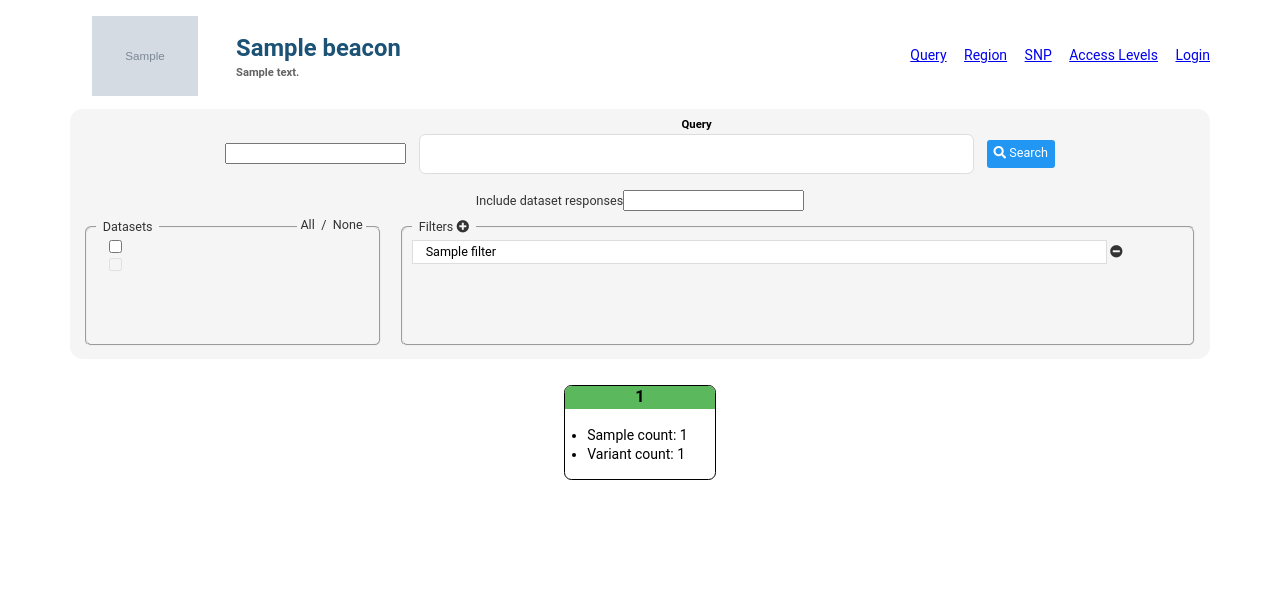
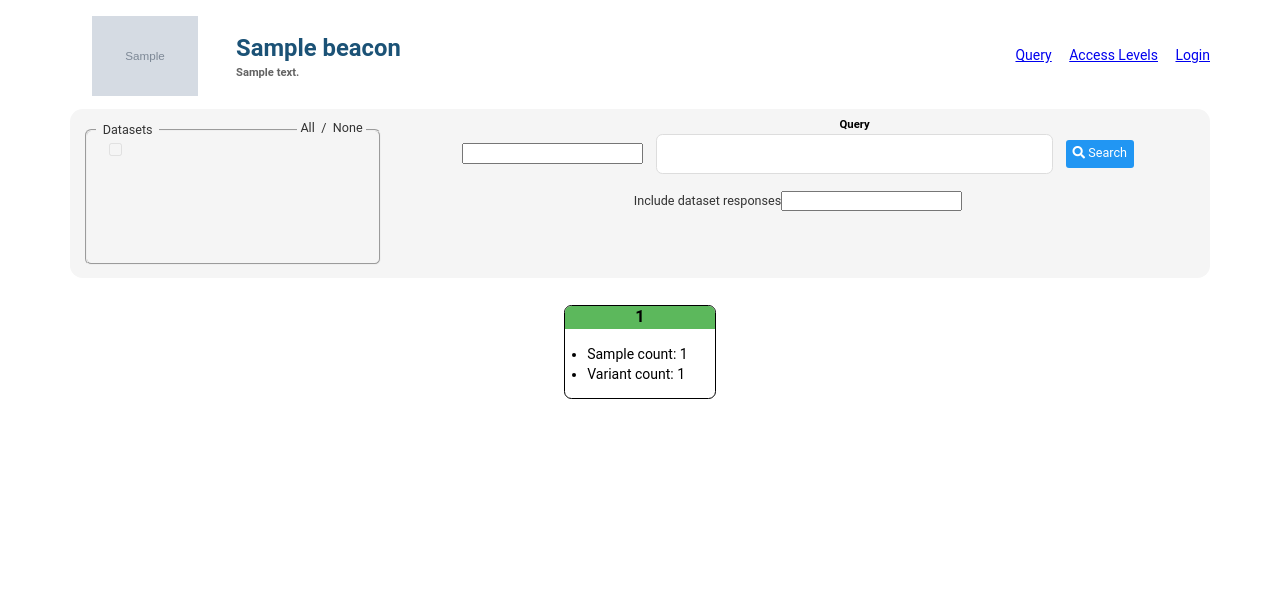
Before and after one commit to EGA-archive/beacon-ui, a Django app: template templates/index.html in a window 1280 px wide. Shown: the top 599 px of the page. Run offline with Django 3.2, Linux system fonts and the light colour scheme; the template is opened without the code that fills it: most values are stand-ins (such as "Sample title", 1, 10 or a date in 2020); grey boxes marked "Sample" are stand-in pictures; form fields are guessed from the names that the template uses; some libraries are stand-ins or nearby versions.

Commit message:
Making a version for EGA 1.1.0 and 2.0

```diff
--- a/beaconui/urls.py
+++ b/beaconui/urls.py
@@ -1,13 +1,11 @@
 from django.urls import path
 from django.views.generic import TemplateView
 
-from .views import BeaconQueryView, BeaconGenomicRegionView, BeaconGenomicSNPView, BeaconAccessLevelsView, BeaconHistoryView
+from .views import BeaconQueryView, BeaconAccessLevelsView, BeaconHistoryView
 from .auth import BeaconLoginView, BeaconLogoutView
 
 urlpatterns = [
     path('', BeaconQueryView.as_view(), name='query'),
-    path('genomic-region', BeaconGenomicRegionView.as_view(), name='genomic-region'),
-    path('genomic-snp', BeaconGenomicSNPView.as_view(), name='genomic-snp'),
     path('history/<int:index>', BeaconHistoryView.as_view(), name='history'),
     path('access-levels', BeaconAccessLevelsView.as_view(), name='levels'),
     path('login', BeaconLoginView.as_view(), name='login'),
--- a/static/scss/_base.scss
+++ b/static/scss/_base.scss
@@ -29,15 +29,15 @@ body {
       align-items:center;
       grid-column-gap:1rem;
 
-
       > a {
 	  grid-area:icon;
 	  justify-self:center;
-      }
-      img {
-	  max-width:150px;
-	  max-height:80px;
-	  display:block;
+
+	  img {
+	      max-width:150px;
+	      max-height:80px;
+	      display:block;
+	  }
       }
 
       > h1 {
@@ -46,6 +46,8 @@ body {
 	  align-self:end;
 	  margin:0;
 	  font-size:1.7em;
+
+	  a { text-decoration:none; color:inherit; }
       }
 
       > h2 {
--- a/static/scss/_footer.scss
+++ b/static/scss/_footer.scss
@@ -1,6 +1,6 @@
 footer {
 
-    margin-top:1em;
+    margin-top:auto;
     padding:1em;
 
     border-radius:1em 1em 0 0;
--- a/static/scss/_query.scss
+++ b/static/scss/_query.scss
@@ -2,11 +2,10 @@ form#query {
 
     display:grid;
     grid-template-columns: 300px 1fr;
-    grid-template-rows: auto 2rem 8rem auto;
-    grid-template-areas: "search search"
-			 "include-responses include-responses"
-                         "datasets filters"
-                         "errors errors";
+    grid-template-rows: auto auto auto;
+    grid-template-areas: "datasets search"
+			 "datasets include-responses"
+                         "datasets errors";
     justify-items: stretch;
     align-items:stretch;
 
@@ -139,6 +138,9 @@ form#query {
 	display:block;
 	position:relative;
 
+	min-height:8rem;
+	max-height:100%;
+
 	> p {
 	    position:absolute; top:-1.3em; right:1em;
 	    line-height:1em;
--- a/templates/header.html
+++ b/templates/header.html
@@ -1,13 +1,11 @@
 <header>
   <a href="{{ beacon.organization.welcomeUrl }}"><img src="{{ beacon.organization.logoUrl }}" alt="{{ beacon.organization.name }}" /></a>
 
-  <h1>{{ beacon.name|default:'Beacon' }}</h1>
+  <h1><a href="{% url 'query' %}">{{ beacon.name|default:'Beacon' }}</a></h1>
   <h2>{{ beacon.description|safe }}</h2>
 
   <nav>
     <a href="{% url 'query' %}">Query</a>
-    <a href="{% url 'genomic-region' %}">Region</a>
-    <a href="{% url 'genomic-snp' %}">SNP</a>
     <a href="{% url 'levels' %}">Access Levels</a>
     {% if request.session.user %}
     <span>{{ request.session.user.nickname }}</span>
--- a/templates/index.html
+++ b/templates/index.html
@@ -24,10 +24,10 @@
     {% if response %}
 
       {% if response.error %}
-      <main id="results-errors">
+      <section id="results-errors">
 	<p>{{ response.error.errorCode }}</p>
 	<p>{{ response.error.errorMessage }}</p>
-      </main>
+      </section>
       {% else %}
       <main id="results">
 	{% include 'result.html' %}
@@ -50,18 +50,7 @@
       {% for dataset in beacon.datasets %}
       <section>
 	<a href="//ega-archive.org/datasets/{{ dataset.id }}">
-
 	  <span class="label label-{{ dataset.info.accessType|lower }}">{{ dataset.id }}</span>
-
-	  {% comment %}
-	  {% for info in dataset.info %}
-	  {% if info.key == 'accessType' %}
-	  <span class="label label-{{ info.value|lower }}">{{ dataset.id }}</span>
-	  {% endif %}
-	  {% empty %}
-	  {{ dataset.id }}
-	  {% endfor %}
-	  {% endcomment %}
 	</a>
 	<p>{{ dataset.description|default:'-' }}</p>
       </section>
--- a/templates/query.html
+++ b/templates/query.html
@@ -52,38 +52,6 @@
 
       <section>
       {% for d in beacon.datasets %}
-
-	{% for info in d.info %}
-
-	   {% if info.authorized == 'true' %}
-	   <label>
-	     <input type="checkbox" name="datasetIds" value="{{ d.id }}" {% if d.id in selected_datasets %}checked{% endif %}/>
-	     {{ d.id }}{% if d.variantCount %} ({{ d.variantCount }} variant{{ d.variantCount|pluralize }}){% endif %}
-	   </label>
-	   {% endif %}
-
-	   {% if info.key == "authorized" %}
-	   {% if info.value == "true" %}
-	   <label>
-	     <input type="checkbox" name="datasetIds" value="{{ d.id }}" {% if d.id in selected_datasets %}checked{% endif %}/>
-	     {{ d.id }}{% if d.variantCount %} ({{ d.variantCount }} variant{{ d.variantCount|pluralize }}){% endif %}
-	   </label>
-	   {% else %}
-	   <label class="dataset-not-authorized">
-	     <input type="checkbox" disabled name="datasetIds" value="{{ d.id }}" />
-	     {{ d.id }}
-	   </label>
-	   {% endif %}
-	   {% endif %}
-
-	{% empty %}
-	<label>
-	  <input type="checkbox" name="datasetIds" value="{{ d.id }}" {% if d.id in selected_datasets %}checked{% endif %}/>
-	  {{ d.id }}{% if d.variantCount %} ({{ d.variantCount }} variant{{ d.variantCount|pluralize }}){% endif %}
-	</label>
-	{% endfor %}
-
-
          {% if d.info.authorized %}
          <label>
 	   <input type="checkbox" name="datasetIds" value="{{ d.id }}" {% if d.id in selected_datasets %}checked{% endif %}/>
@@ -95,26 +63,8 @@
 	   {{ d.id }}
 	 </label>
 	 {% endif %}
-
-
       {% endfor %}
       </section>
     </fieldset>
 
-      <fieldset id="query-filters">
-	<legend>Filters <i class="filter-add fas fa-plus-circle"></i></legend>
-	{% for f in filters %}
-	<section>
-	  <input type="text" value="{{ f }}" {% if not f %}placeholder="HP:0011007>=49 or PATO:0000383 or EFO:0009656" {% endif %}name="filters" data-lpignore="true" />
-	  <i class="filter-remove fas fa-minus-circle"></i>
-	</section>
-	{% empty %}
-	<section>
-	  <input type="text" value="" placeholder="HP:0011007>=49 or PATO:0000383 or EFO:0009656" name="filters" data-lpignore="true" />
-	  <i class="filter-remove fas fa-minus-circle"></i>
-	</section>
-	{% endfor %}
-      </fieldset>
-
-
 </form>
```
Also changed, not shown: beaconui/views.py (+1 -22 lines), static/css/fontawesome.v5.0.10.css, static/css/normalize.css, static/css/style.css, 2 other files. Lines whose indentation alone changed are shown as unchanged.
